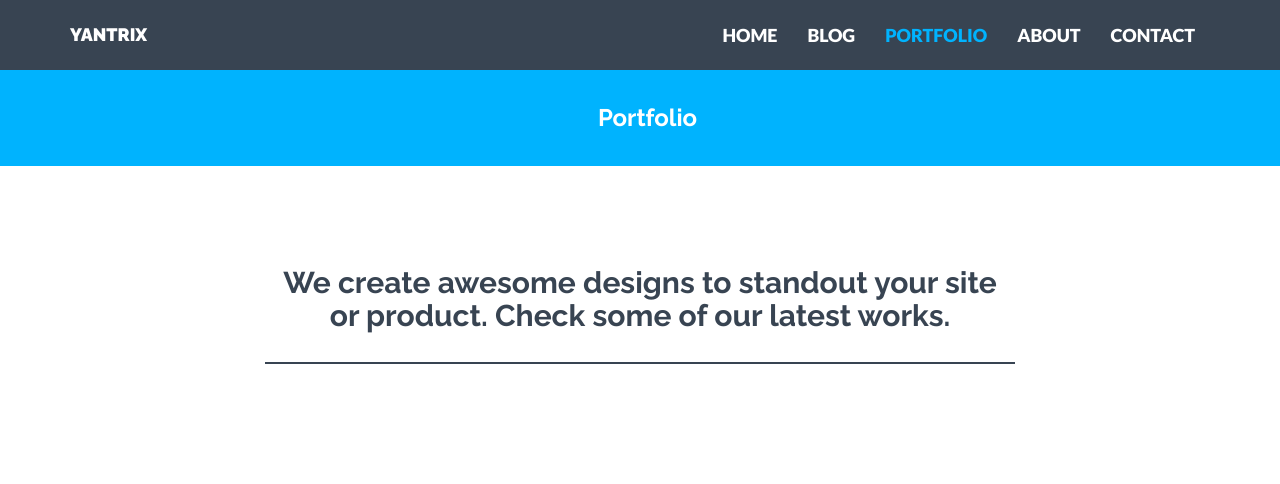
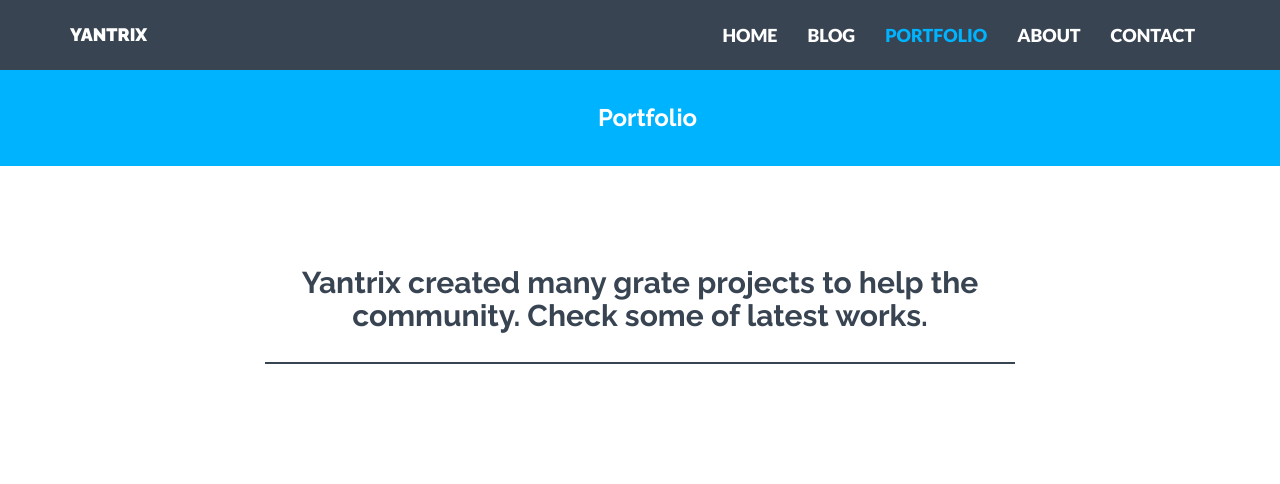
Before and after one commit to 17TarunGupta/pussgrc.github.io, a Jekyll site: the page built from portfolio.html, in a window 1280 px wide and 1254 px high. Shown: the top 484 px of the window. Built offline with Jekyll 4.4.1, drawn with Linux system fonts in a browser that asks for light colours; nearby versions of some CDN libraries; grey boxes are pictures that could not be loaded.

Commit message:
Update portfolio.html

```diff
--- a/portfolio.html
+++ b/portfolio.html
@@ -7,7 +7,7 @@ permalink: /portfolio/
 <div class="container mtb">
     <div class="row">
         <div class="col-lg-8 col-lg-offset-2 centered">
-            <h2>We create awesome designs to standout your site or product. Check some of our latest works.</h2>
+            <h2>Yantrix created many grate projects to help the community. Check some of latest works.</h2>
             <br>
             <div class="hline"></div>
         </div>
```
